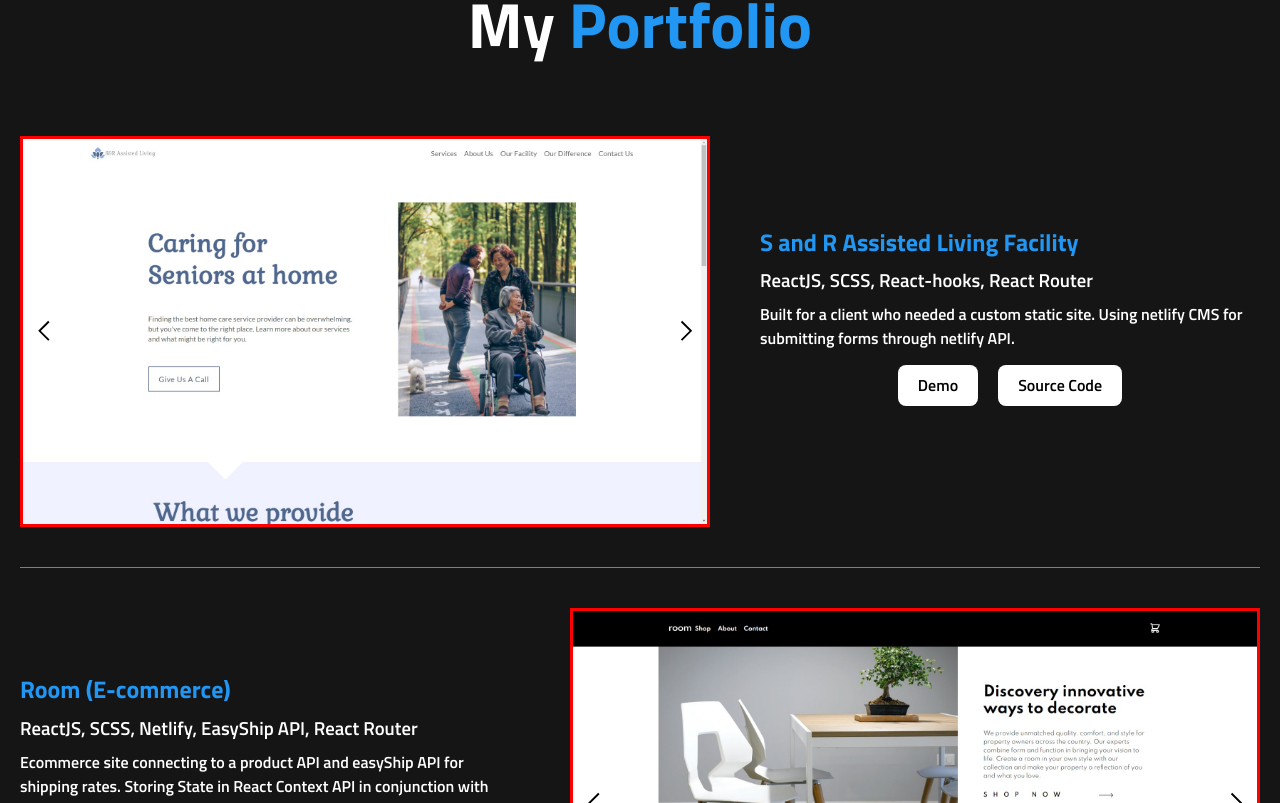
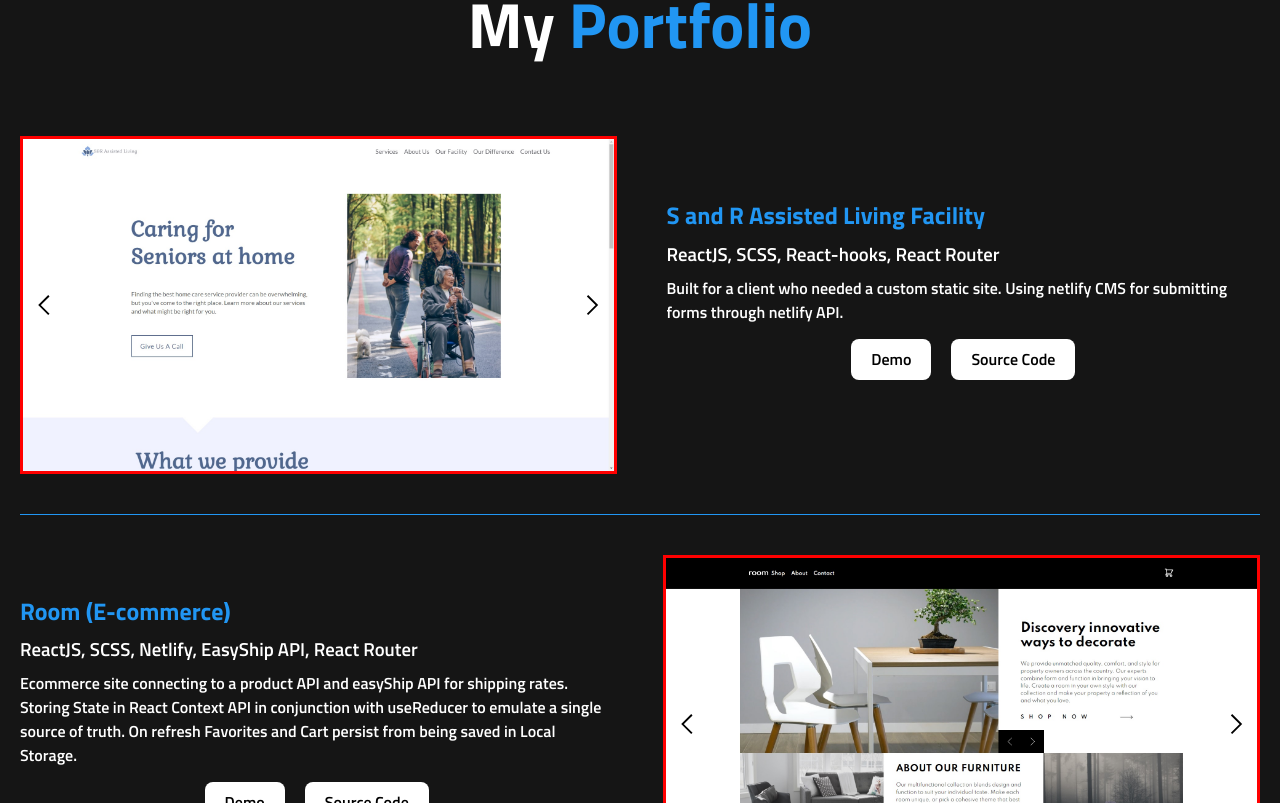
Before and after one commit to ByrnesByrnes/PortfolioSite, a React (Create React App) app: page / in a window 1280 px wide. Shown: the part 1717-2520 px from the top of the page. Built offline with nearby package versions, Linux system fonts and the light colour scheme.

Commit message:
Carousel Redo Mobil fit test

```diff
--- a/src/components/carousel/styles/carousel.js
+++ b/src/components/carousel/styles/carousel.js
@@ -8,8 +8,8 @@ export const Container = styled.div
   border: 3px solid red;
 
   // justify-content: flex-start;
-  // width: 100%;
-  // height: fit-content;
+  width: 100%;
+
 
 
   // @media (min-width: 700px) {
@@ -21,7 +21,7 @@ export const Slide = styled.img
 `
   // display: block;
   width: 100%;
-  // object-fit: contain;
+  object-fit: contain;
   // transition: '.4s ease-in-out;
 `
 
--- a/src/containers/carousel.js
+++ b/src/containers/carousel.js
@@ -1,8 +1,8 @@
-import React, {useState, useEffect} from 'react';
+import React, { useState, useEffect } from 'react'
 import { Carousel } from '../components'
-import { GrPrevious, GrNext} from 'react-icons/gr'
+import { GrPrevious, GrNext } from 'react-icons/gr'
 
-export function CarouselContainer({slides, alt}) {
+export function CarouselContainer({ slides, alt }) {
   const [current, setCurrent] = useState(0)
   const [direction, setDirection] = useState('flex-start')
 
@@ -13,12 +13,13 @@ export function CarouselContainer({slides, alt}) {
       setDirection('flex-end')
 
     }
-    setTimeout(() => {
+    const oldSlide = setTimeout(() => {
       setCurrent(current => current + 100)
       let lastSlide = slides.pop()
       slides.unshift(lastSlide)
     }, 100)
     setCurrent(current => current = 0)
+    return () => clearTimeout(oldSlide)
   }
 
   const nextSlide = () => {
@@ -28,24 +29,26 @@ export function CarouselContainer({slides, alt}) {
       setDirection('flex-start')
     }
 
-    setTimeout(() => {
+    const newSlide = setTimeout(() => {
       setCurrent(current => current - 100)
       let firstSlide = slides.shift()
       slides.push(firstSlide)
     }, 100)
     setCurrent(current => current = 0)
+    return () => clearTimeout(newSlide)
   }
 
   // useEffect(() => {
-  //   const id = setTimeout(() => nextSlide(), 6000)
+  //   const id = setTimeout(() => nextSlide(), 4000)
   //   return () => clearTimeout(id)
   // }, [current])
 
-
   return (
-    <Carousel style={{ justifyContent: direction }}>
-    {slides.map((slide, i) =>(
-      <Carousel.Slide
+    <Carousel className="carousel"
+      style={{ justifyContent: direction }}
+    >
+      {slides.map((slide, i) => (
+        <Carousel.Slide className="carousel__slide"
           key={i}
           src={slide}
           alt={alt}
@@ -56,9 +59,12 @@ export function CarouselContainer({slides, alt}) {
         />
       ))}
 
-      <Carousel.Arrow onClick={prevSlide}><GrPrevious/></Carousel.Arrow>
-      <Carousel.Arrow onClick={nextSlide}><GrNext/></Carousel.Arrow>
-
+      <Carousel.Arrow className="carousel__arrow" onClick={prevSlide}>
+        <GrPrevious />
+      </Carousel.Arrow>
+      <Carousel.Arrow className="carousel__arrow" onClick={nextSlide}>
+        <GrNext />
+      </Carousel.Arrow>
     </Carousel>
   )
 }
```
Lines whose indentation alone changed are shown as unchanged.
